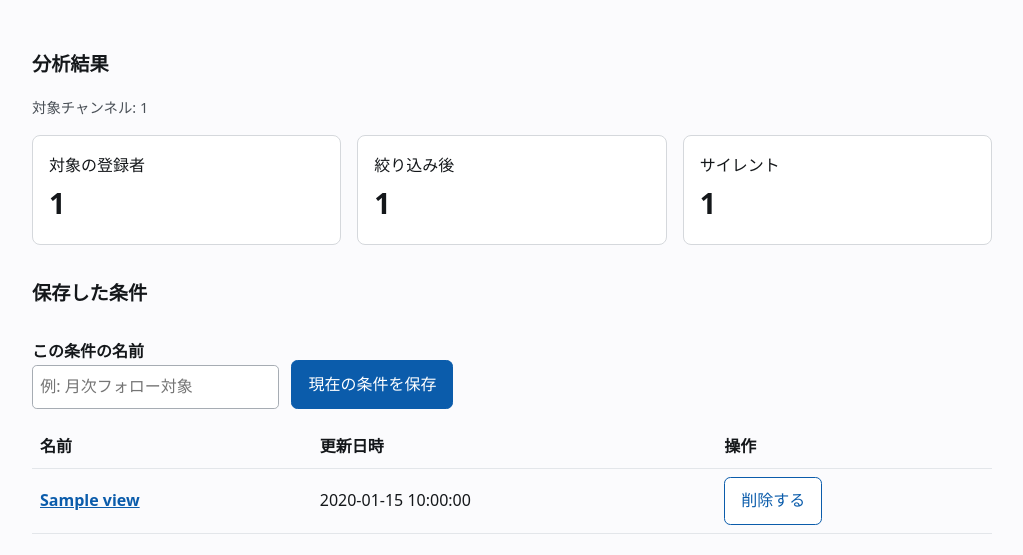
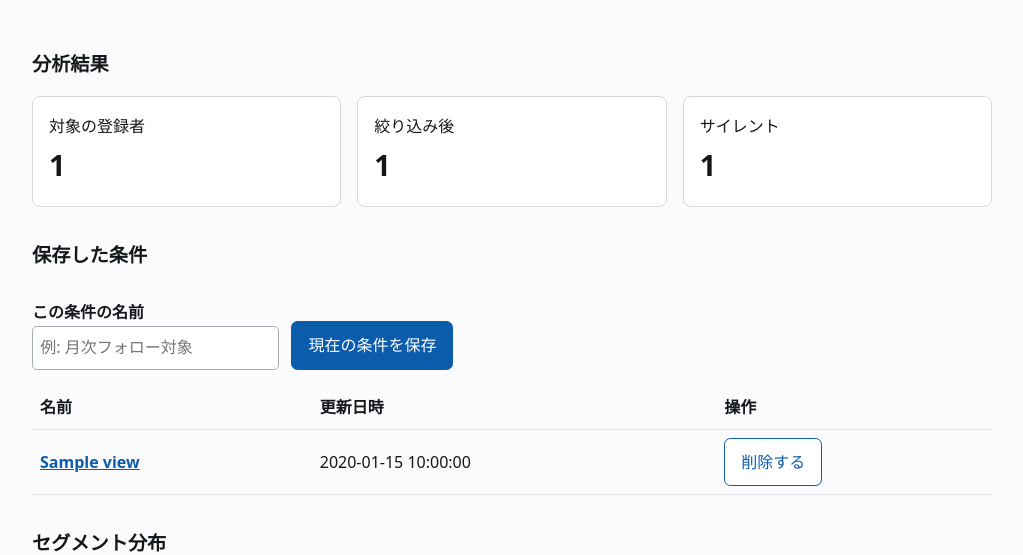
Before and after one commit to TroroOrosi/youtube-network-analysis, a FastAPI app: template web_ui/templates/analysis.html in a window 1280 px wide. Shown: the part 74-629 px from the top of the page, without its empty margins (128-1151 px from the left). Run offline with FastAPI, Linux system fonts and the light colour scheme; the template is opened without the code that fills it: most values are stand-ins (such as "Sample title", 1, 10 or a date in 2020); parts of the project's set-up code (start-up, migrations or seed data) failed here and were passed over.

Commit message:
fix(web-ui): hide provider id from analysis heading
Remove the redundant raw channel identifier from the visible analysis UI while retaining hidden form values required for filters, saved views, and exports.

```diff
--- a/web_ui/templates/analysis.html
+++ b/web_ui/templates/analysis.html
@@ -2,7 +2,6 @@
 {% block title %}分析 | YouTube 分析{% endblock %}
 {% block content %}
 <h2>分析結果</h2>
-<p class="limits">対象チャンネル: {{ channel_id }}</p>
 
 <div class="cards">
   <div class="card"><div>対象の登録者</div><div class="value">{{ summary.scope_count }}</div></div>
```
Also changed, not shown: web_ui/tests/test_web.py (+4 -0 lines).
